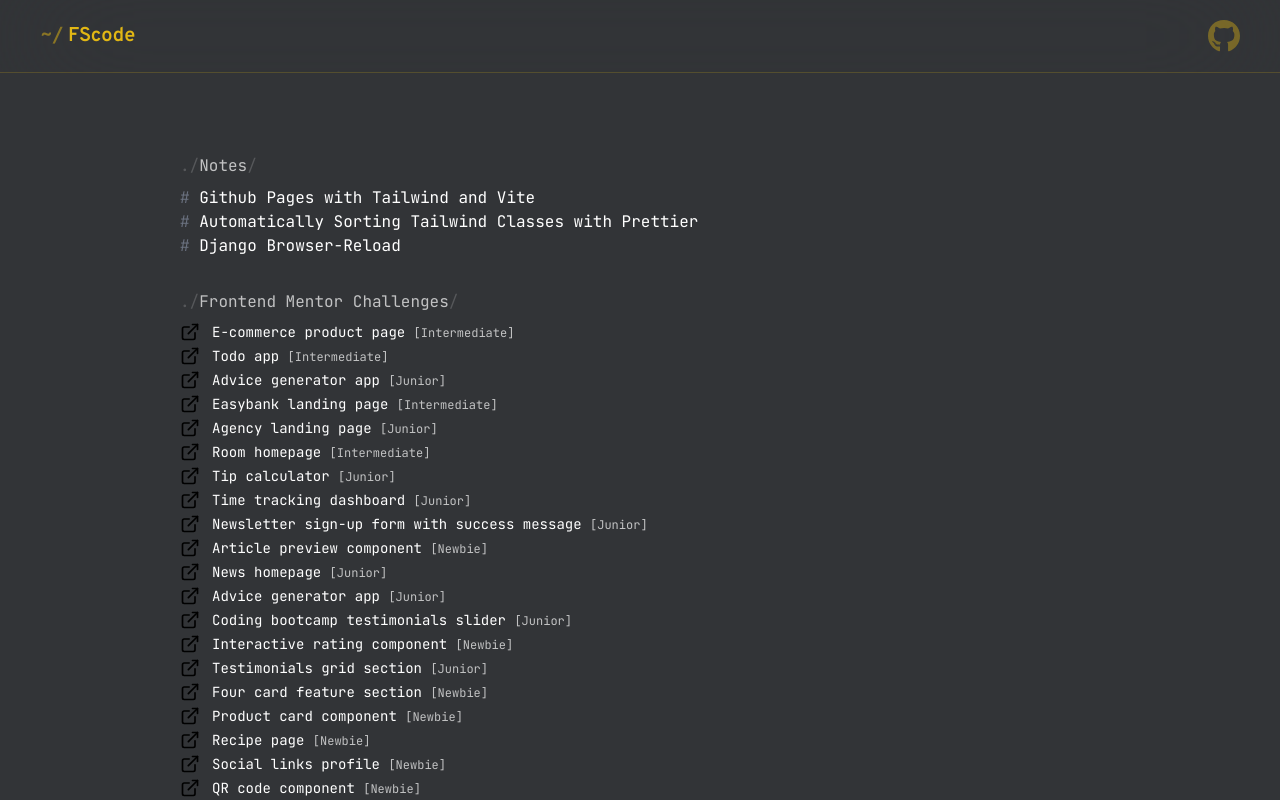
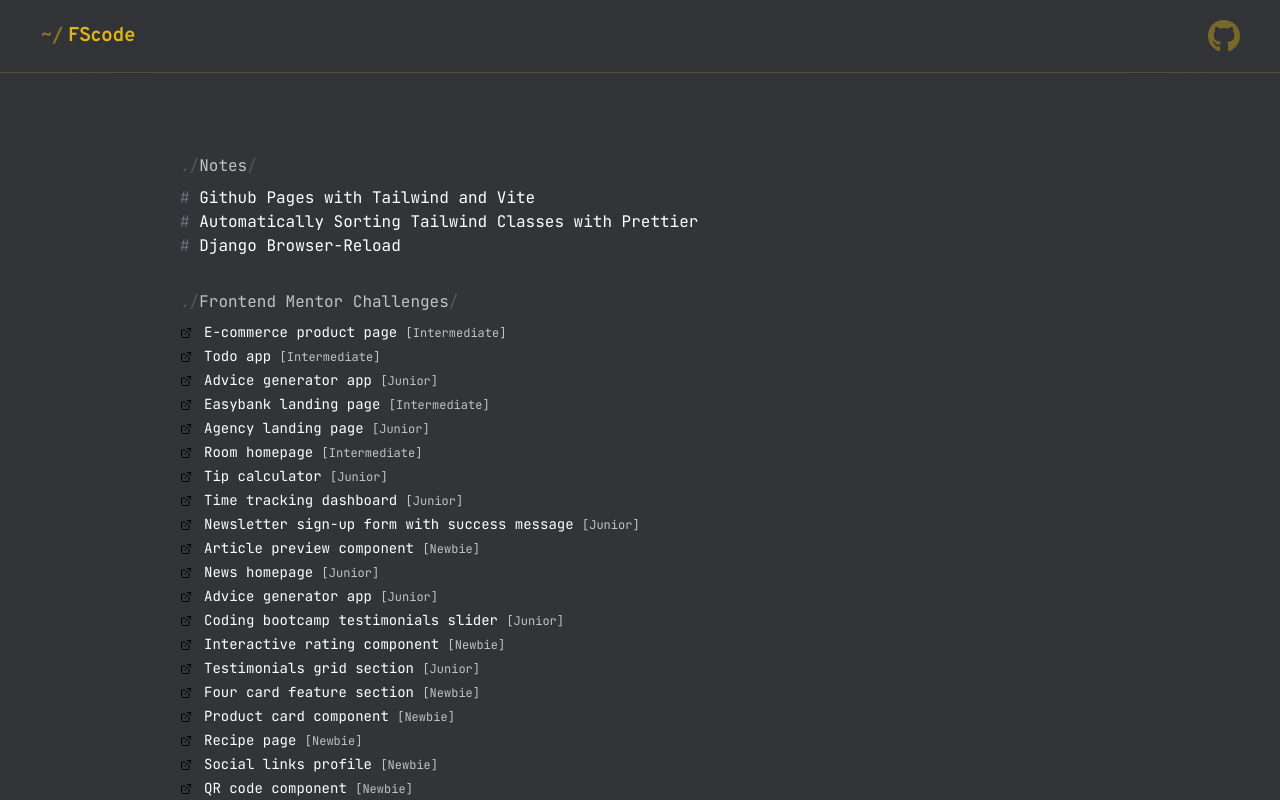
Before and after one commit to shalri/fscode, a Next.js app: page /fscode/ in a window 1280 px wide. Shown: the top 800 px of the page. Built offline with nearby package versions, Linux system fonts and the light colour scheme.

Commit message:
Adjust bg position

```diff
--- a/components/FMChallenges.jsx
+++ b/components/FMChallenges.jsx
@@ -10,10 +10,9 @@
       </h2>
       <ul className="text-sm">
         {fmChallenges.map((challenge, index) => (
-          // {/* <li key={index} className="mb-1 bg-[url(/external-link.svg)]"> */}
           <li
             key={index}
-            className="mb-1 flex items-center bg-contain bg-left bg-no-repeat pl-8 "
+            className="mb-1 flex items-center bg-[length:12px_12px] bg-[left_top_5px] bg-no-repeat pl-6"
             style={{
               backgroundImage: `url(${elink.src})`,
             }}
```
